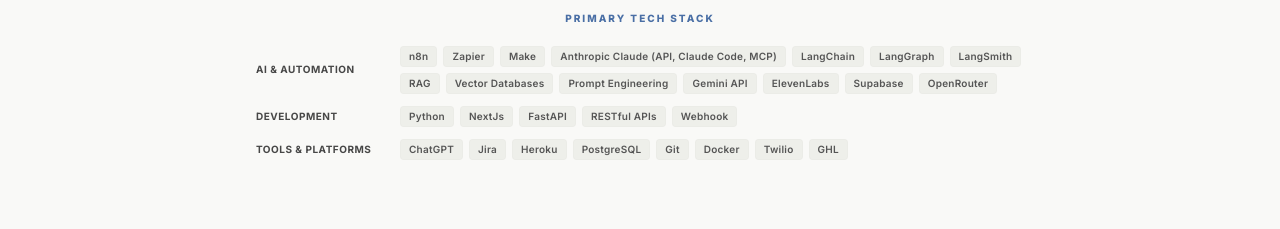
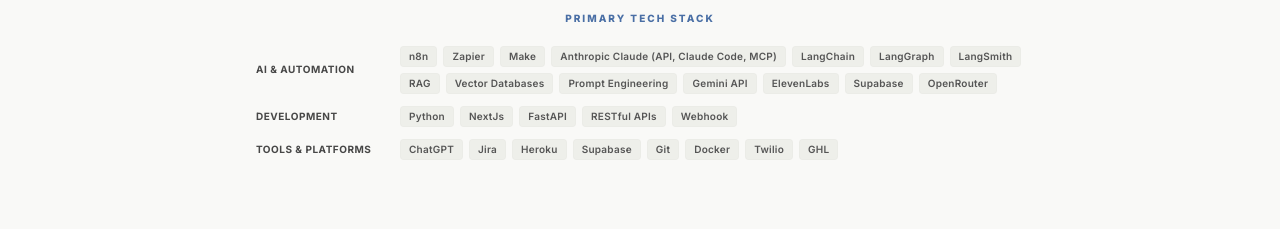
Before and after one commit to CloudStoned/Portfolio, a Next.js app: page / in a window 1280 px wide. Shown: the part 2160-2389 px from the top of the page. Built offline with nearby package versions, Linux system fonts and the light colour scheme.

Commit message:
fix: replace PostgreSQL with Supabase in tech stack

```diff
--- a/app/data/portfolioData.ts
+++ b/app/data/portfolioData.ts
@@ -43,7 +43,7 @@
     "ChatGPT",
     "Jira",
     "Heroku",
-    "PostgreSQL",
+    "Supabase",
     "Git",
     "Docker",
     "Twilio",
```
